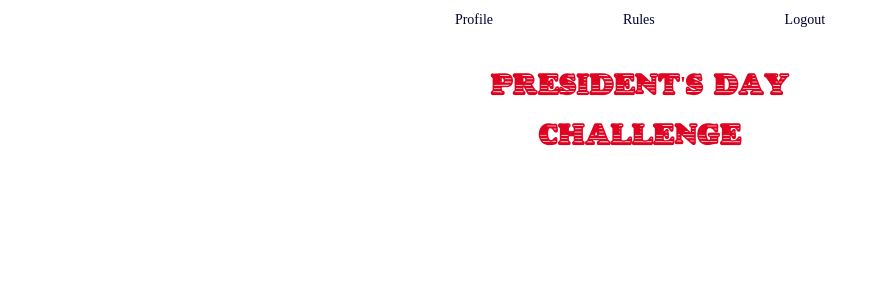
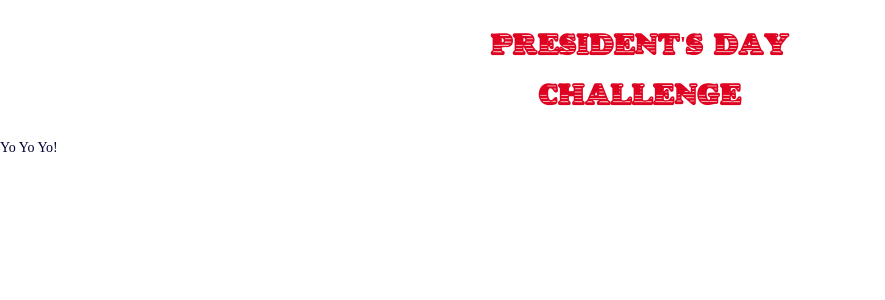
Before and after one commit to briandangerflynn/presidents-day-challenge, a React (Create React App) app in the folder client/: page / in a window 1280 px wide. Shown: the top 300 px of the page, without its empty margins (0-885 px from the left). Built offline with nearby package versions, Linux system fonts and the light colour scheme.

Commit message:
started frontend

```diff
--- a/client/src/App.jsx
+++ b/client/src/App.jsx
@@ -1,20 +1,16 @@
 import React from 'react';
 import './App.scss';
 import Header from './components/Header';
+import { Route } from 'react-router-dom';
 
 function App() {
   return (
-    <div className="App">
-      <header className="App-header">
-        <Header
-          currentUser={{
-            id: 1,
-            username: 'david',
-          }}
-        />
-        <h1 id="title">President's Day Challenge</h1>
-      </header>
-    </div>
+    <>
+      <Header />
+      <Route path="/" render={() => (
+        <div>Yo Yo Yo!</div>
+      )} />
+    </>
   );
 }
 
--- a/client/src/components/Header.jsx
+++ b/client/src/components/Header.jsx
@@ -3,10 +3,15 @@ import { Link } from 'react-router-dom';
 
 export default function Header(props) {
   return (
-    <nav>
-      <Link to={`/users/${props.currentUser.id}`}>Profile</Link>
-      <Link to='/rules/'>Rules</Link>
-      <Link to='/logout/'>Logout</Link>
-    </nav>
+    <header>
+      {props.currentUser &&
+        <nav>
+          <Link to={`/users/${props.currentUser.id}`}>Profile</Link>
+          <Link to='/rules/'>Rules</Link>
+          <Link to='/logout/'>Logout</Link>
+        </nav>
+      }
+      <h1 id="title">President's Day Challenge</h1>
+    </header>
   )
 }
--- a/client/src/services/auth.js
+++ b/client/src/services/auth.js
@@ -8,5 +8,4 @@ export const register = (userInfo) => {
 export const login = (userInfo) => {
   const resp = api.post('/user_token', {auth: userInfo});
   return verifyToken(resp.data.token);
-
 }
```
Also changed, not shown: client/src/components/Signup.jsx (added, +14 -0 lines), 2 other files (tests, documents, lock files or other folders).
